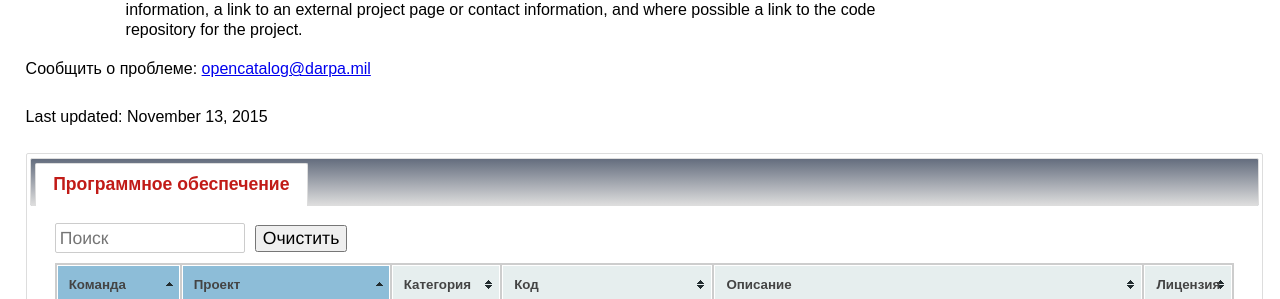
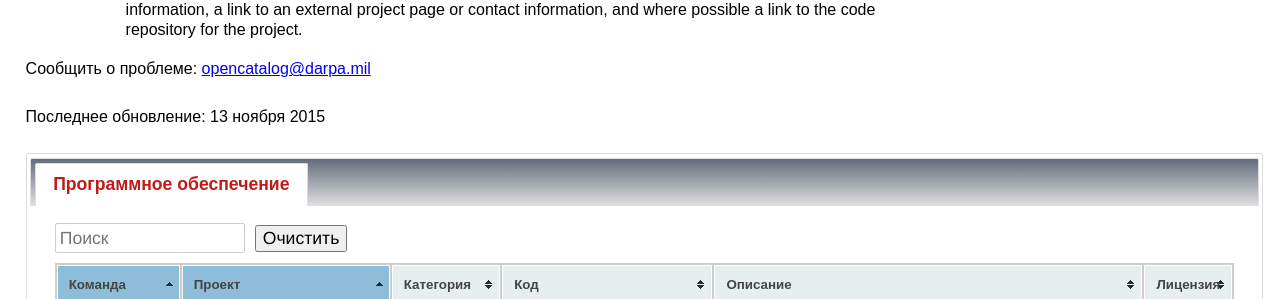
Before and after one commit to kant2002/darpa-ru, a Jekyll site: the page built from ru/CFT.html, in a window 1280 px wide and 900 px high, scrolled down 322 px. Shown: the part 152-451 px from the top of the window. Built offline with Jekyll 4.4.1, drawn with Linux system fonts in a browser that asks for light colours.

Commit message:
New translations CFT.html (Russian)

```diff
--- a/ru/CFT.html
+++ b/ru/CFT.html
@@ -5,7 +5,7 @@ office: Information Innovation Office (I2O)
 ---
 <h2>Cyber Fast Track (CFT)</h2><div class='left-paragraph'><p>Программа Cyber Fast Track (CFT) стремилась к революционным достижениям в области кибернауки, приборов и систем с помощью недорогих, быстрых проектов.  Для достижения этого CFT занимал новую исполнительную базу, многие из которых были новичками для государственного контрактинга.  С августа 2011 по апрель 2013 года программа привлекла 550 предложений, из которых 90 процентов были от исполнителей, которые ранее не работали с правительством, и получила 135 контрактов. <p>
     <p class="programComplete">Program Complete</p>
-      <p><p>Содержимое, приводимое ниже, было подготовлено организациями, которые частично финансируются ДАРПА; мнения и выводы, содержащиеся в нем, являются авторскими и не должны толковаться как представляющие официальную политику или одобрения, выраженные явно или подразумеваемые, ДАРПА или правительства США.</p><ul><li>The Software Table lists performers with one row per piece of software. Each piece of software has licensing information, a link to an external project page or contact information, and where possible a link to the code repository for the project.</li></ul><p>Сообщить о проблеме: <a href="mailto:opencatalog@darpa.mil">opencatalog@darpa.mil</a></p><p>Last updated: November 13, 2015</p></div><div id='dialog'></div><div id='tabs' class='table-tabs'><ul><li><a href='#tabs0'>Программное обеспечение</a></li></ul><div id='software'><div id='tabs0'><input class='search' placeholder='Поиск' id='search0'/><button class='clear_button' id='clear0'>Очистить</button><table id='sftwr' class='tablesorter'>
+      <p><p>Содержимое, приводимое ниже, было подготовлено организациями, которые частично финансируются ДАРПА; мнения и выводы, содержащиеся в нем, являются авторскими и не должны толковаться как представляющие официальную политику или одобрения, выраженные явно или подразумеваемые, ДАРПА или правительства США.</p><ul><li>The Software Table lists performers with one row per piece of software. Each piece of software has licensing information, a link to an external project page or contact information, and where possible a link to the code repository for the project.</li></ul><p>Сообщить о проблеме: <a href="mailto:opencatalog@darpa.mil">opencatalog@darpa.mil</a></p><p>Последнее обновление: 13 ноября 2015</p></div><div id='dialog'></div><div id='tabs' class='table-tabs'><ul><li><a href='#tabs0'>Программное обеспечение</a></li></ul><div id='software'><div id='tabs0'><input class='search' placeholder='Поиск' id='search0'/><button class='clear_button' id='clear0'>Очистить</button><table id='sftwr' class='tablesorter'>
  <thead>
  <tr><th>Команда</th><th>Проект</th><th>Категория</th><th>Код</th><th>Описание</th><th>Лицензия</th></tr>
  </thead>
```
